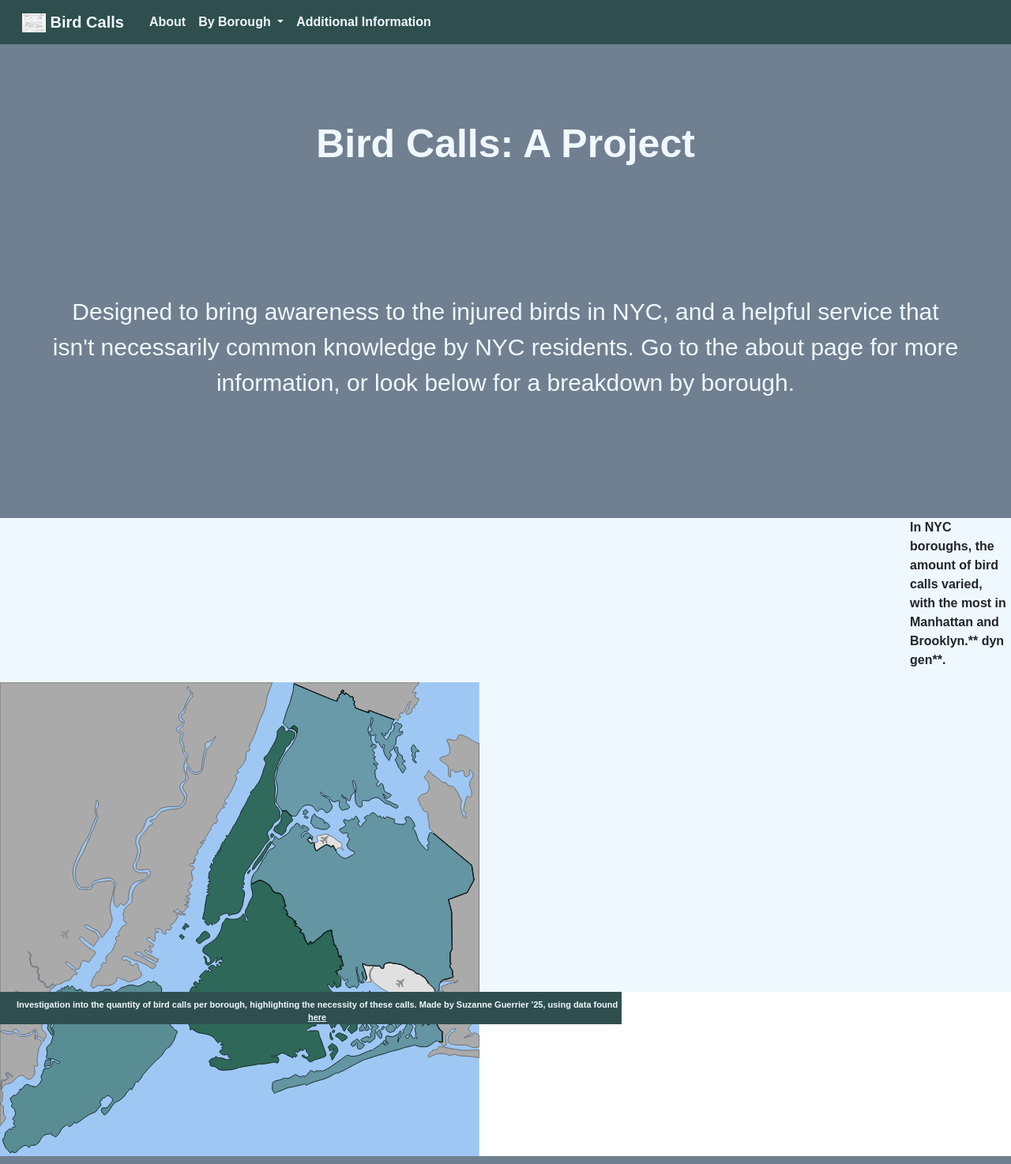
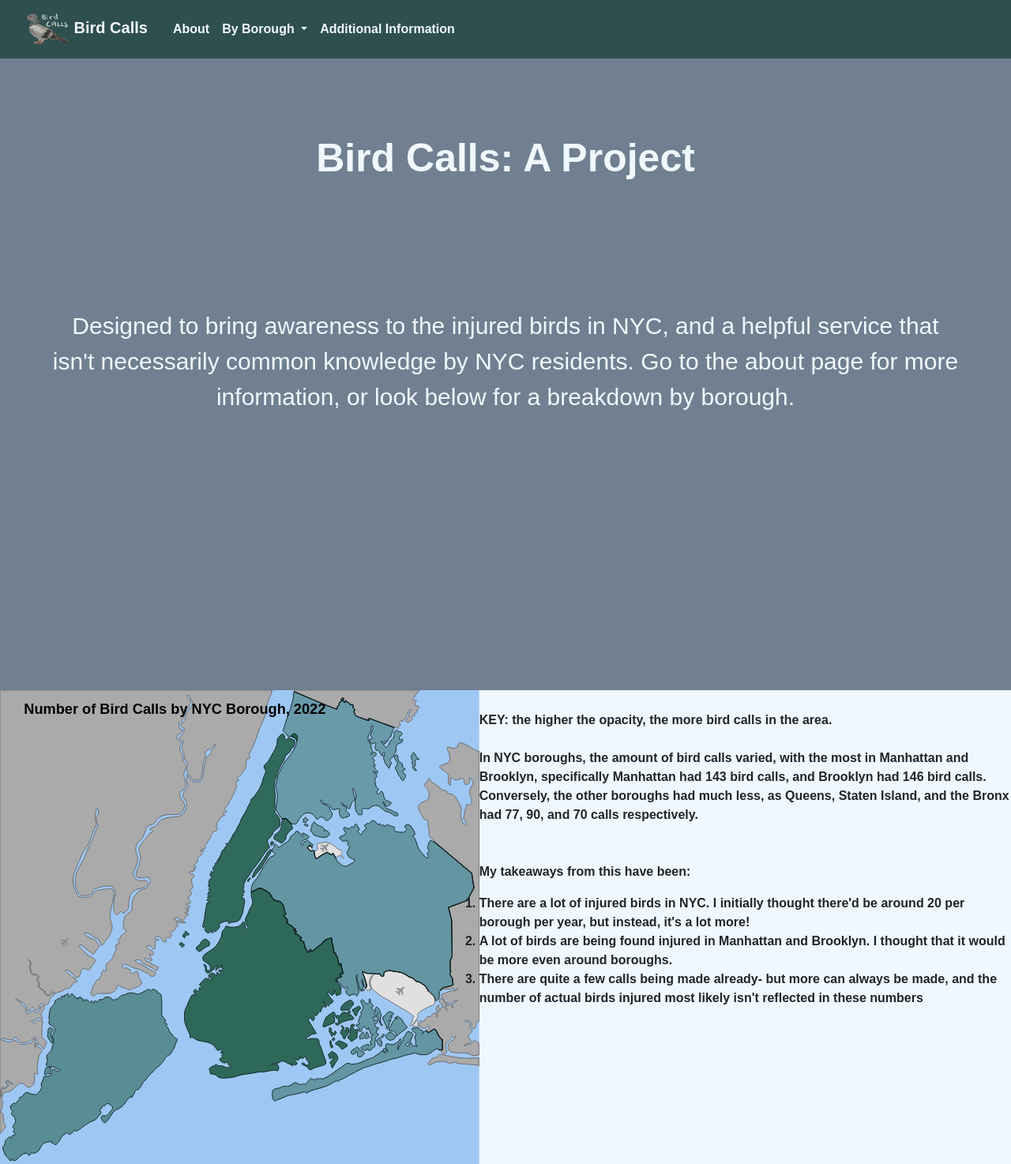
Before and after one commit to suzanneguerrier25/DataJournalism, a Flask app: page / in a window 1280 px wide. Shown: the whole page at 79% size. Run offline with Flask 3, Linux system fonts and the light colour scheme.

Commit message:
I'm aware it will be late, ran into technical issues with the micropage infographic. Otherwise everything else should be done.

```diff
--- a/server.py
+++ b/server.py
@@ -34,7 +34,7 @@ def macro():
                 brkbirdnum+=(data[borough][call][4])/200
     print(brkbirdnum,manbirdnum,qubirdnum,sibirdnum,brnxbirdnum)
 
-    return render_template("macro.html",boroughs= data.keys(),brkbirdnum=brkbirdnum,manbirdnum=manbirdnum,qubirdnum=qubirdnum,sibirdnum=sibirdnum,brnxbirdnum=brnxbirdnum)
+    return render_template("macro.html",boroughs= data.keys(),brkbirdnum=brkbirdnum,manbirdnum=manbirdnum,qubirdnum=qubirdnum,sibirdnum=sibirdnum,brnxbirdnum=brnxbirdnum,brkbirdnumtempl=int(brkbirdnum*200),manbirdnumtempl=int(manbirdnum*200),qubirdnumtempl=int(qubirdnum*200),sibirdnumtempl=int(sibirdnum*200),brnxbirdnumtempl=int(brnxbirdnum*200))
 
 @app.route('/about')
 def about():
@@ -51,7 +51,36 @@ def micro():
         bronx=True
     f = open("data/data.json","r")
     data=json.load(f)
-    return render_template('micro.html', borough=borough, bronx = bronx, boroughs=data.keys())
+    parkdict={}
+    for b in data:
+        if b == borough:
+
+            for call in data[b]:
+
+                if data[b][call][0] not in parkdict:
+
+                    parkdict[data[b][call][0]] = data[b][call][4]
+                else:
+                    parkdict[data[b][call][0]]+=data[b][call][4]
+    total=0
+    count=0
+    for i in parkdict:
+        count+=1
+        total+=parkdict[i]
+    average=int(total/count)
+
+    lessthanaverage={}
+    morethanaverage={}
+    i=0
+    for j in parkdict:
+            if parkdict[j] < average and len(lessthanaverage) < 5:
+                lessthanaverage[j] = parkdict[j]
+            else:
+                if( len(morethanaverage) < 5):
+                    morethanaverage[j] = parkdict[j]
+
+    print(lessthanaverage,morethanaverage)
+    return render_template('micro.html', borough=borough, bronx = bronx, boroughs=data.keys(),parkdict=parkdict,average=average, lessthanaverage=lessthanaverage,morethanaverage=morethanaverage)
 
 @app.route('/extrainfo')
 def extrainfo():
--- a/static/style.css
+++ b/static/style.css
@@ -70,6 +70,7 @@ h3{
 
     height:5%;
     font-size:11px;
+    width:100%;
 
     text-align:left;
     color:aliceblue;
@@ -80,6 +81,7 @@ h3{
     margin-left:2%;
     margin-right:0%;
     padding-top:1%;
+    padding-bottom:1%;
     fill:aliceblue;
     text-align:center;
 }
--- a/templates/about.html
+++ b/templates/about.html
@@ -12,14 +12,14 @@
     {% include 'navbar.html' %}
     <div  style="margin-left: 5%; margin-right:5%">
     <h1 class="abouth1"> Bird Calls: Injured Birds in NYC 2022</h1>
-    <h2 class="abouth2"> Context:</h2>
+    <h2 class="abouth2"> Contex:</h2>
     <p>I'm using data from NYC's Urban Park Rangers (who are called by NYC residents to attend to animals, for example, a stray cat, a racoon, or in this case, birds). This dataset contains the status of the animals (healthy, unhealthy, injured), species (ex. hawk), and location (ex. Prospect Park), as well as how the animal was attended to. I'm using this data to analyze where birds have been injured in NYC, to raise awareness about the Park Ranger Service. By seeing the data for injured birds, NYC residents (or visitors) will hopefully be more motivated to make a call themselves. Personally, I had never heard of this service beforehand, despite being an NYC resident.</p>
 
-    <h2 class="abouth2"> Data Sources:</h2>
+    <h2 class="abouth2"> Data Sources</h2>
     <a href="https://data.cityofnewyork.us/Environment/Urban-Park-Ranger-Animal-Condition-Response/fuhs-xmg2/about_data">Urban Park Ranger Animal Condition Response</a>
     <p> Provided by the Department of Parks and Recreation (DPR), Accessed through NYC OpenData</p>
 
-    <h2 class="abouth2"> Data Cleansing Pipeline:</h2>
+    <h2 class="abouth2"> Data Cleansing Pipeline</h2>
 
     <div id="carousel" class="carousel slide carousel-fade">
       <div class="carousel-indicators">
--- a/templates/macro.html
+++ b/templates/macro.html
@@ -10,8 +10,8 @@
 </head>
 <body style="font-family:'Archivo-Black', sans-serif; font-weight:bold;">
     {% include 'navbar.html' %}
-    <div class="introscreen" style="background-color: slategray; width: 100%; height:75%;" >
-        <h1 style="text-align: center;color:aliceblue; padding-top:7.5% ;font-weight:bold; font-size:50px;">Bird Calls: A Project </h1>
+    <div class="introscreen" style="background-color: slategray; width: 100%; height:100%;" >
+        <h1 style="text-align: center;color:aliceblue; padding-top:7.5% ; font-weight:bold; font-size:50px;">Bird Calls: A Project </h1>
         <p style="text-align: center; margin-left:5%; margin-right:5%; margin-top:12.5%; color:aliceblue; font-size:30px;font-weight:normal;">
         Designed to bring awareness to the injured birds in NYC, and a helpful service that isn't necessarily common knowledge by NYC residents. Go to the about page for more information, or look below for a breakdown by borough.
         </p>
@@ -19,17 +19,32 @@
     </div>
 
     <div class="macro" style="background-color: aliceblue; width: 100%; height:75%;">
-        <div class="macro" style="float:right;margin-left:90%;">
-            <p>In NYC boroughs, the amount of bird calls varied, with the most in Manhattan and Brooklyn.** dyn gen**.   </p>
-        </div>
         <div class="macro" style="float:left;">
             {% include 'NYC_boroughs.svg' %}
         </div>
+        <div class="macro" style="padding-top:2%; margin-left:38%;">
+            <p>KEY: the higher the opacity, the more bird calls in the area.
+                <br>
+                <br>
+                In NYC boroughs, the amount of bird calls varied, with the most in Manhattan and Brooklyn, specifically Manhattan had {{manbirdnumtempl}} bird calls, and Brooklyn had {{brkbirdnumtempl}} bird calls. Conversely, the other boroughs had much less, as Queens, Staten Island, and the Bronx had {{qubirdnumtempl}}, {{sibirdnumtempl}}, and {{brnxbirdnumtempl}} calls respectively.
+                <br>
+                <br>
+                <br>
+            My takeaways from this have been:
+            <ol>
+                <li> There are a lot of injured birds in NYC. I initially thought there'd be around 20 per borough per year, but instead, it's a lot more!</li>
+                <li> A lot of birds are being found injured in Manhattan and Brooklyn. I thought that it would be more even around boroughs.</li>
+                <li> There are quite a few calls being made already- but more can always be made, and the number of actual birds injured most likely isn't reflected in these numbers</li>
+            </ol>
 
+            </p>
+        </div>
 
     </div>
-
+    <div style="width:100%">
+        {% include 'footer.html' %}
+    </div>
 
 </body>
-{% include 'footer.html' %}
+
 </html>
--- a/templates/navbar.html
+++ b/templates/navbar.html
@@ -14,7 +14,7 @@
       <div class="container-fluid">
 
         <a class="navbar-brand px-2" href="/" style="color:aliceblue;">
-          <img src="/protomacro.jpg" width="30" height="24"  class="d-inline-block align-text-top">
+          <img src="/birdcallslogo.png" width="60" height="48"  class="d-inline-block align-text-mid">
           Bird Calls
         </a>
         <button class="navbar-toggler" type="button"  data-bs-toggle="collapse" data-bs-target="#navbarSupportedContent" aria-controls="navbarSupportedContent" aria-expanded="false" aria-label="Toggle navigation" data-bs-theme="dark">
```
Also changed, not shown: templates/micro.html (+25 -11 lines), birdicon.svg (added), static/birdcallslogo.png (added), templates/NYC_boroughs.svg.
